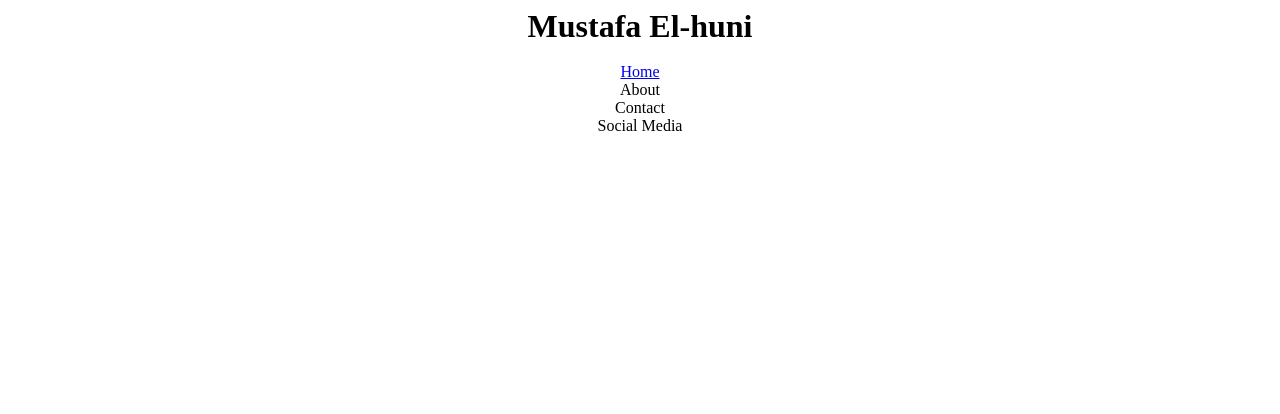
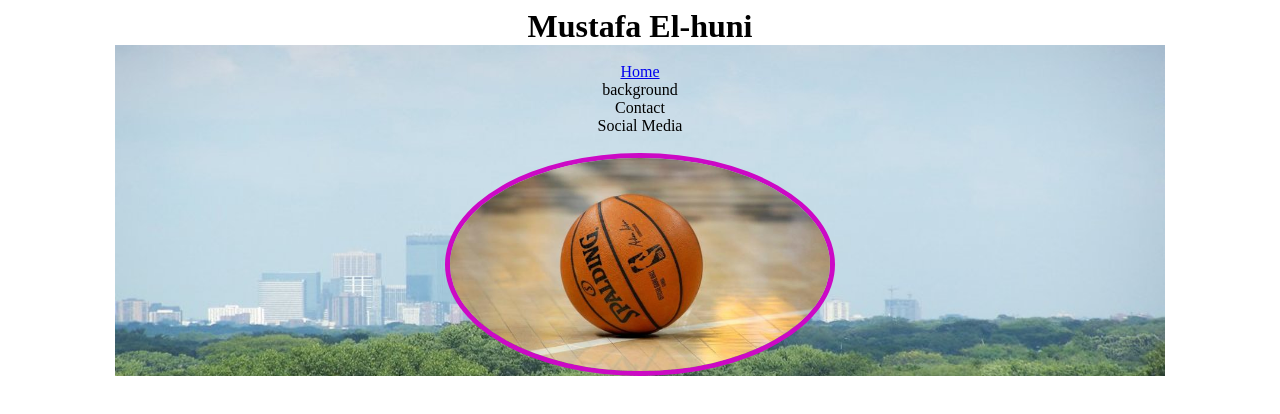
Before and after one commit to Mustafa-el/techdegree-project-1, a plain HTML site: page index.html in a window 1280 px wide. Drawn offline with Linux system fonts and the light colour scheme.

Commit message:
Page opening
Adding images as well as more CSS

```diff
--- a/index.html
+++ b/index.html
@@ -8,15 +8,18 @@
         <body>
 
            <h1>Mustafa El-huni</h1>
-
+            <div class="background">
             <div>
                     <ul class="main-nav">
 
                         <li> <a href="index.html">Home</a></li>
-                    <li>About</li>
+                        <li>background</li>
                         <li>Contact</li>
                         <li>Social Media</li>
                     </ul>
+                </div>
+                    &nbsp;
+                <img src="images/profile.jpg" alt="basketball" class="profile-image">
             </div>
 
 
--- a/styles.css
+++ b/styles.css
@@ -8,3 +8,16 @@ h1 {
   display: inline;
   text-align: center;
 }
+
+.profile-image {
+    display: block;
+    margin-left: auto;
+    margin-right: auto;
+    width: 30%;
+    border-radius: 80%;
+    border: 5px solid rgb(204, 9, 197);
+}
+
+.background {
+    background: url('images/background.jpg') no-repeat top center ;
+}
```
Also changed, not shown: Images/background.jpg (renamed from profile-image/background.jpg), Images/profile.jpg (renamed from profile-image/profile.jpg), 1 other file. Lines whose indentation alone changed are shown as unchanged.
